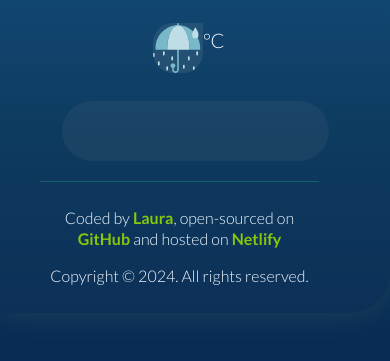
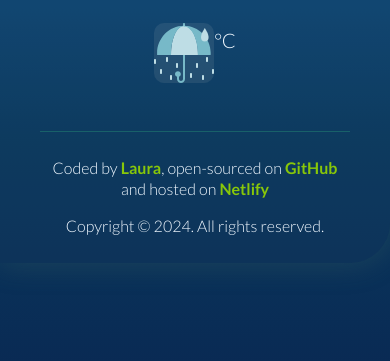
Before and after one commit to Laouns/SheCodesProject-weather-app, a plain HTML site: page index.html in a window 390 px wide. Shown: the part 427-788 px from the top of the page. Drawn offline with nearby package versions, Linux system fonts and the light colour scheme; no server answers.

Commit message:
Update style.css

```diff
--- a/style.css
+++ b/style.css
@@ -70,10 +70,11 @@ main h1 .temp {
 }
 
 main h1 img {
-   width: 50px;
-   margin: 25px 5px 0 0;
+   width: 60px;
+   margin: 15px 5px 0 0;
    background-color: rgba(189, 189, 189, 0.119);
-   border-radius: 20px 2px 20px 20px;
+   border-radius: 10px;
+
 }
 
 main h1 .unit {
@@ -168,27 +169,27 @@ footer a {
 
 .weatherForecast {
    border: none;
-   background-color: rgba(189, 189, 189, 0.062);
+   background-color: rgba(189, 189, 189, 0.119);
    margin: 10px 0 40px 0;
    padding: 30px 25px;
-   border-radius: 30px;
+   border-radius: 20px;
    display: flex;
    text-align: center;
    font-size: smaller;
    justify-content: space-between;
-
 }
 
 .weatherForecast h3 {
    margin: 0;
    padding: 0;
    opacity: 0.5;
+   font-weight: 400;
 
 }
 
 .weatherForecast img {
-   width: 50px;
-   margin: 10px 0;
+   width: 45px;
+   margin: 0 auto;
 }
 
 .weatherForecast span {
@@ -242,11 +243,12 @@ footer a {
    .weatherForecast {
       flex-direction: column;
       margin: 0 auto;
+      padding: 0;
       width: 70%;
    }
 
    .weatherForecast .column {
-      margin: 10px 0;
+      margin: 15px auto;
       display: flex;
       justify-content: center;
       align-items: center;
@@ -268,11 +270,9 @@ footer a {
       justify-content: center;
       margin: 0;
       padding-top: 5px;
-      width: 90%;
    }
 
    main h1 p {
-      width: 90%;
       margin: 0 auto;
       padding: 0;
    }
@@ -288,7 +288,7 @@ footer a {
    }
 
    footer {
-      width: 90%;
+      width: 100%;
    }
 
 
```
